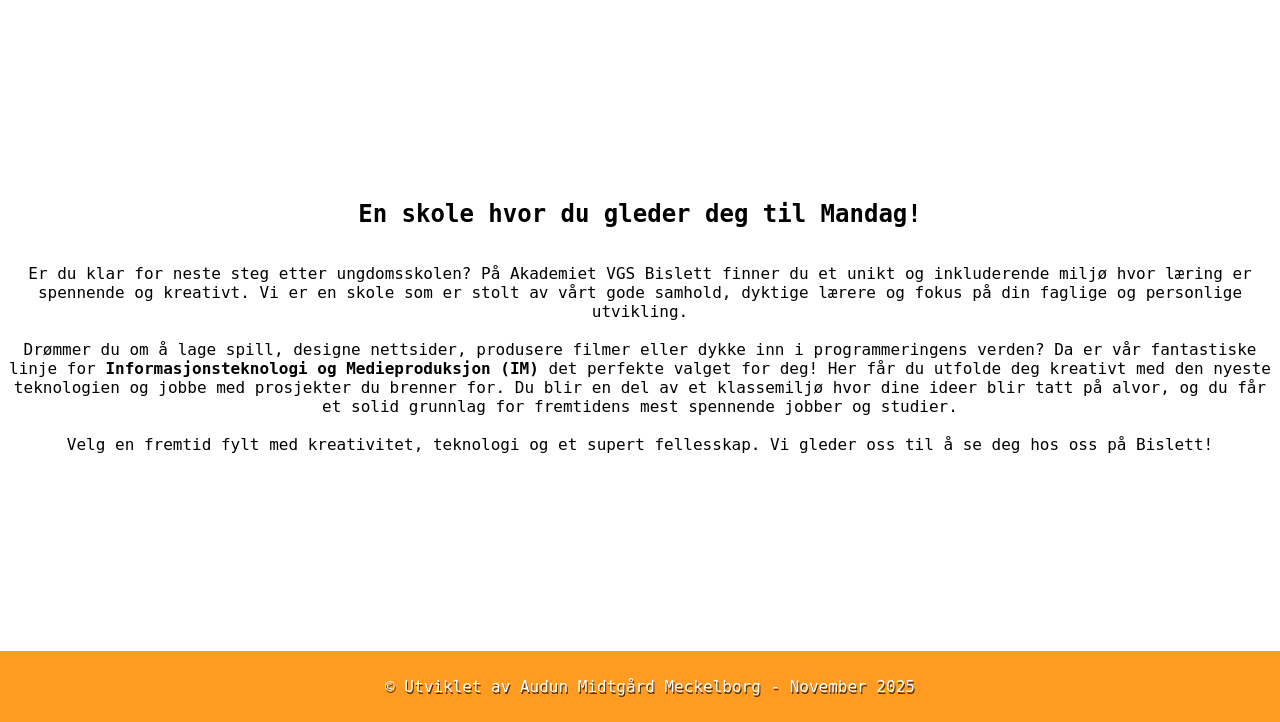
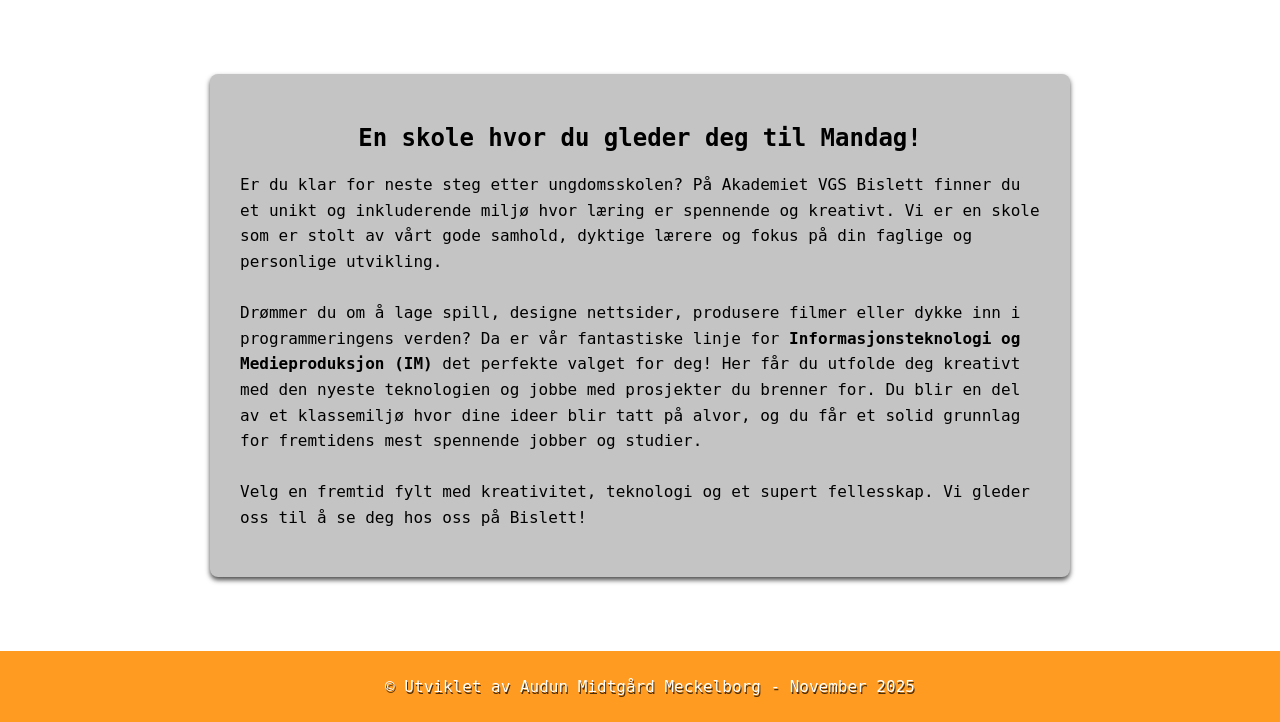
Before and after one commit to audun-web/Norsk-UTV, a Flask app: page /om_oss in a window 1280 px wide. Shown: the part 78-800 px from the top of the page. Run offline with Flask 3, Linux system fonts and the light colour scheme.

Commit message:
stylet om oss siden med informasjonen innen for en boks, la til hover effekt på boksen

```diff
--- a/app.py
+++ b/app.py
@@ -2,20 +2,20 @@ from flask import Flask, render_template
 
 app = Flask(__name__)
 
-@app.route('/')
+@app.route('/') #hjemside
 def index():
     return render_template('index.html')
 
-@app.route('/om_oss')
+@app.route('/om_oss') #om oss side
 def about():
     return render_template('om_oss.html')
 
-@app.route('/kontakt')
+@app.route('/kontakt') #kontakt side
 def contact():
     return render_template('kontakt.html')
 
 
 if __name__ == '__main__':
-    app.run(debug=True)
+    app.run(debug=True) # debug slik at vi ikke må restarte siden for hver endring
 
 #
--- a/static/css/style.css
+++ b/static/css/style.css
@@ -101,3 +101,23 @@ footer p {
     font-family: 'Jetbrains Mono', monospace;
     color: black;
 }
+
+/* Styling for innholdet på Om Oss-siden */
+.om-oss-container {
+    max-width: 800px; /* Begrenser bredden for bedre lesbarhet */
+    margin: 40px 20px; /* Gir luft over/under og på sidene */
+    padding: 30px;
+    background-color: #C4C4C4;
+    border-radius: 8px;
+    box-shadow: 0 3px 5px rgba(0, 0, 0, 0.7);
+    transition: transform 0.2s ease;
+}
+
+.om-oss-container .info-tekst {
+    text-align: left; /* Bedre for lesbarhet av lengre tekster */
+    line-height: 1.6; /* Øker linjeavstanden */
+}
+
+.om-oss-container:hover {
+    transform: scale(1.05);
+}
--- a/templates/kontakt.html
+++ b/templates/kontakt.html
@@ -1,6 +1,6 @@
 {% extends "base.html" %}
 
-{% block title %}Akademiet VGS Oslo{% endblock %}
+{% block title %}Akademiet VGS Oslo{% endblock %} <!-- Side tittelen som vises på fanen -->
 
 {% block content %}
 
--- a/templates/om_oss.html
+++ b/templates/om_oss.html
@@ -4,14 +4,16 @@
 
 {% block content %}
 
+<div class="om-oss-container">
     <h2 class="sidetittel">En skole hvor du gleder deg til Mandag!</h2>
 
-<p class="info-tekst">
+    <p class="info-tekst"> <!-- Info tekst som vises på kjermen-->
         Er du klar for neste steg etter ungdomsskolen? På Akademiet VGS Bislett finner du et unikt og inkluderende miljø hvor læring er spennende og kreativt. Vi er en skole som er stolt av vårt gode samhold, dyktige lærere og fokus på din faglige og personlige utvikling.
         <br><br>
         Drømmer du om å lage spill, designe nettsider, produsere filmer eller dykke inn i programmeringens verden? Da er vår fantastiske linje for <strong>Informasjonsteknologi og Medieproduksjon (IM)</strong> det perfekte valget for deg! Her får du utfolde deg kreativt med den nyeste teknologien og jobbe med prosjekter du brenner for. Du blir en del av et klassemiljø hvor dine ideer blir tatt på alvor, og du får et solid grunnlag for fremtidens mest spennende jobber og studier.
         <br><br>
         Velg en fremtid fylt med kreativitet, teknologi og et supert fellesskap. Vi gleder oss til å se deg hos oss på Bislett!
     </p>
+</div>
 
 {% endblock %}
```
Lines whose indentation alone changed are shown as unchanged.
